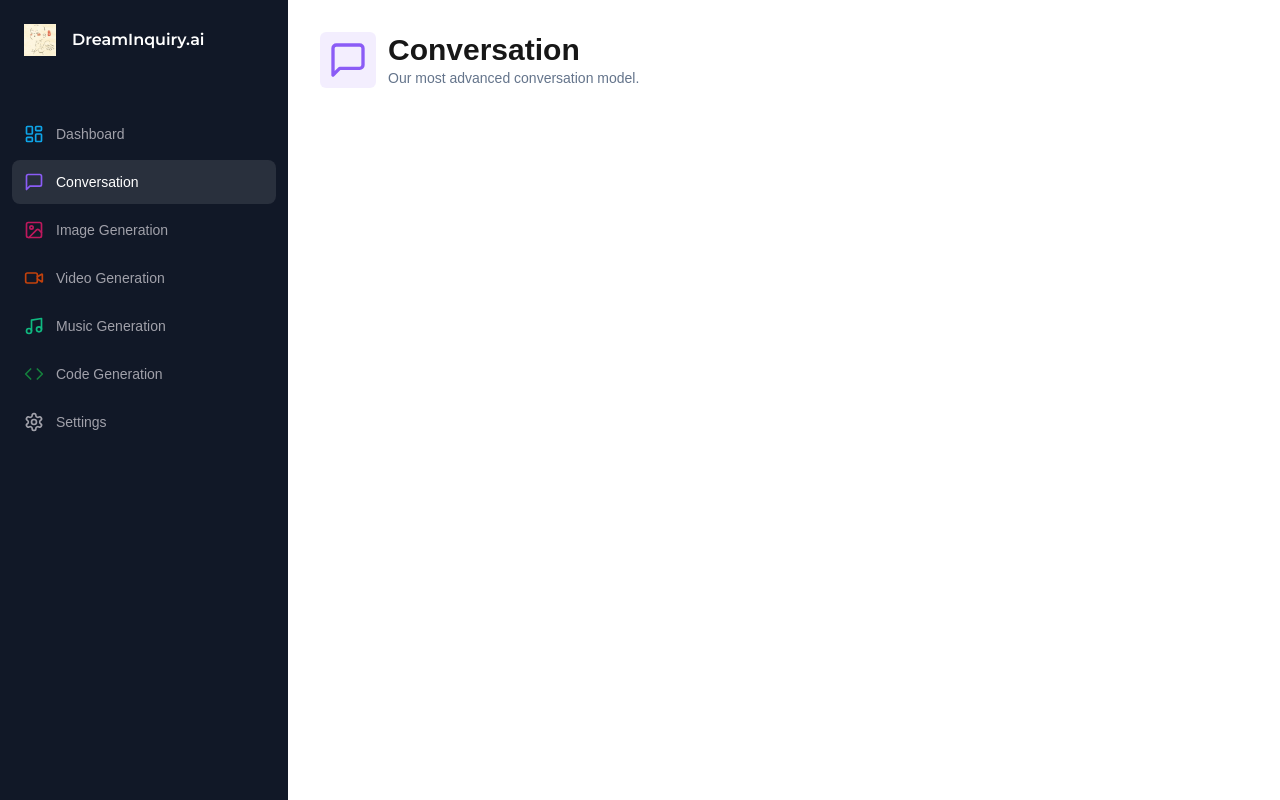
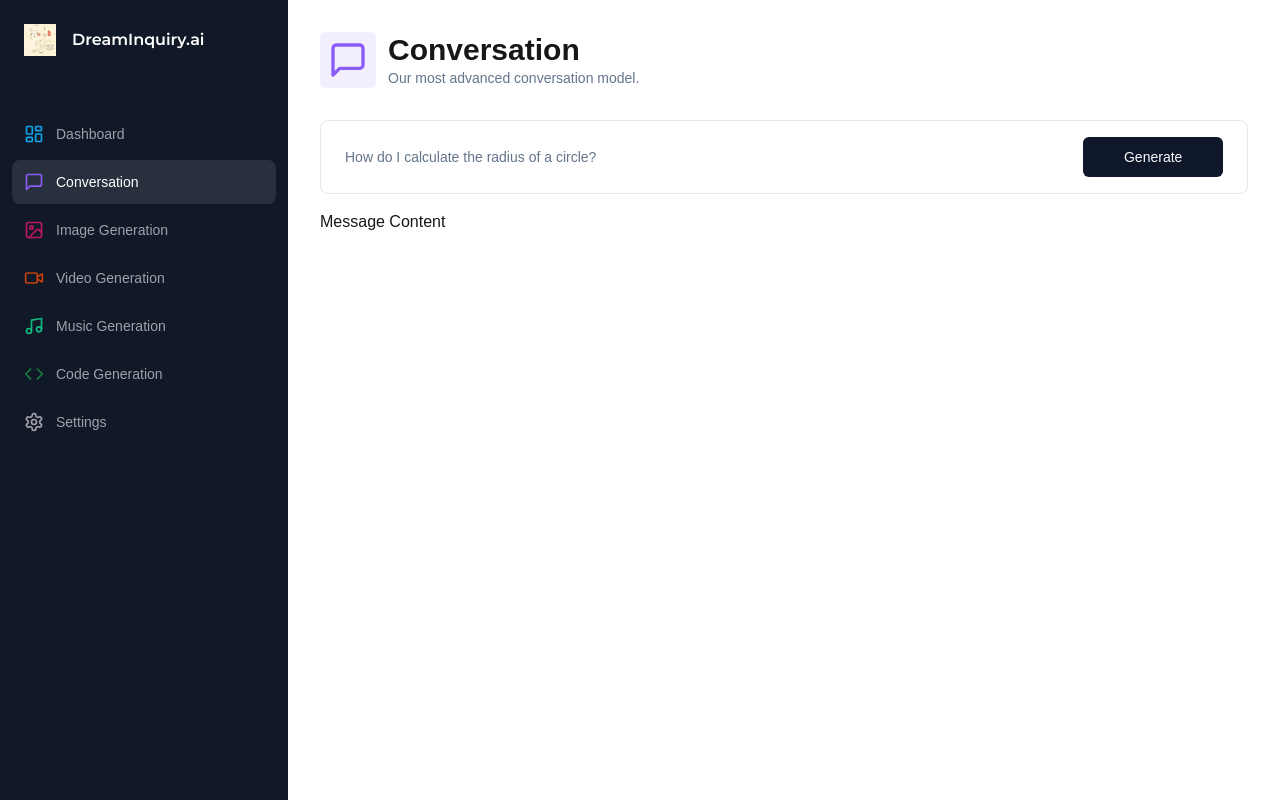
Before and after one commit to Hanxiang-WANG/DreamInquiryAI, a Next.js app in the folder ai-saas/: page /conversation in a window 1280 px wide. Built offline with nearby package versions, Linux system fonts and the light colour scheme.

Commit message:
openai setup

```diff
--- a/ai-saas/app/(dashboard)/(routes)/conversation/page.tsx
+++ b/ai-saas/app/(dashboard)/(routes)/conversation/page.tsx
@@ -8,7 +8,9 @@ import { useForm } from 'react-hook-form';
 
 import { formSchema } from "./constants";
 import { zodResolver } from "@hookform/resolvers/zod";
-import { Form } from "@/components/ui/form";
+import { Form, FormControl, FormField, FormItem } from "@/components/ui/form";
+import { Input } from "@/components/ui/input";
+import { Button } from "@/components/ui/button";
 
 const ConversationPage = () => {
     const form = useForm<z.infer<typeof formSchema>>({
@@ -39,10 +41,31 @@ const ConversationPage = () => {
                 <Form {...form}>
                     <form
                         onSubmit={form.handleSubmit(onSubmit)}
+                        className="rounded-lg border w-full p-4 px-3 md:px-6 focus-within:shadow-sm grid grid-cols-12 gap-2"
                     >
-
+                        <FormField
+                            name="prompt"
+                            render={({ field }) => (
+                                <FormItem className="col-span-12 lg:col-span-10">
+                                    <FormControl className="m-0 p-0">
+                                        <Input
+                                            className="border-0 outline-none focus-visible:ring-0 focus-visible:ring-transparent"
+                                            disabled={isLoading}
+                                            placeholder="How do I calculate the radius of a circle?"
+                                            {...field}
+                                        />
+                                    </FormControl>
+                                </FormItem>
+                            )}
+                        />
+                        <Button className="col-span-12 lg:col-span-2 w-full" disabled={isLoading}>
+                            Generate
+                        </Button>
                     </form>
                 </Form>
+            </div>
+            <div className="space-y-4 mt-4">
+                Message Content
             </div>
         </div>
     </div>
--- /dev/null
+++ b/ai-saas/components/ui/input.tsx
@@ -0,0 +1,25 @@
+import * as React from "react"
+
+import { cn } from "@/lib/utils"
+
+export interface InputProps
+  extends React.InputHTMLAttributes<HTMLInputElement> {}
+
+const Input = React.forwardRef<HTMLInputElement, InputProps>(
+  ({ className, type, ...props }, ref) => {
+    return (
+      <input
+        type={type}
+        className={cn(
+          "flex h-10 w-full rounded-md border border-input bg-background px-3 py-2 text-sm ring-offset-background file:border-0 file:bg-transparent file:text-sm file:font-medium file:text-foreground placeholder:text-muted-foreground focus-visible:outline-none focus-visible:ring-2 focus-visible:ring-ring focus-visible:ring-offset-2 disabled:cursor-not-allowed disabled:opacity-50",
+          className
+        )}
+        ref={ref}
+        {...props}
+      />
+    )
+  }
+)
+Input.displayName = "Input"
+
+export { Input }
```
